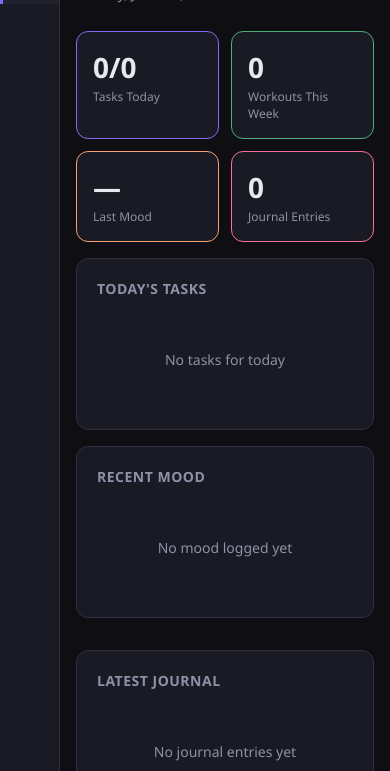
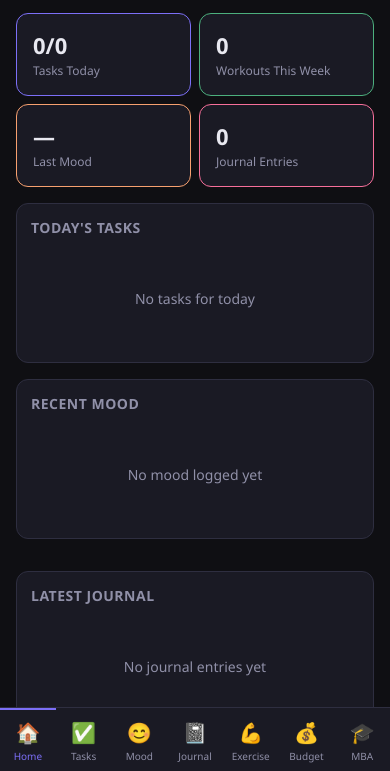
Before and after one commit to atichanant-p/journal, a plain HTML site: page index.html in a window 390 px wide. Shown: the part 73-844 px from the top of the page. Drawn offline with Linux system fonts and the light colour scheme.

Commit message:
Add files via upload

```diff
--- a/index.html
+++ b/index.html
@@ -155,12 +155,60 @@
   .toast.show { opacity: 1; transform: translateY(0); }
 
   @media (max-width: 700px) {
-    .sidebar { width: 60px; }
-    .sidebar-header h1, .sidebar-header p, .nav-item span, .nav-section { display: none; }
-    .nav-item { justify-content: center; padding: 12px; }
-    .stat-grid { grid-template-columns: 1fr 1fr; }
+    /* Hide sidebar, show bottom nav instead */
+    .sidebar { display: none; }
+    .app { flex-direction: column; }
+    .main { flex: 1; overflow-y: auto; padding-bottom: 70px; }
+    .page { padding: 16px; max-width: 100%; }
+
+    /* Bottom navigation bar */
+    .bottom-nav { display: flex; position: fixed; bottom: 0; left: 0; right: 0; background: var(--surface); border-top: 1px solid var(--border); z-index: 50; height: 64px; }
+    .bottom-nav-item { flex: 1; display: flex; flex-direction: column; align-items: center; justify-content: center; gap: 3px; cursor: pointer; color: var(--text2); font-size: 10px; padding: 8px 4px; border-top: 2px solid transparent; }
+    .bottom-nav-item.active { color: var(--accent); border-top-color: var(--accent); }
+    .bottom-nav-item .icon { font-size: 20px; }
+
+    /* Layout fixes */
+    .stat-grid { grid-template-columns: 1fr 1fr; gap: 8px; }
     .grid2, .grid3 { grid-template-columns: 1fr; }
-    .page { padding: 16px; }
+    .form-row { flex-direction: column; gap: 8px; }
+    .form-group { min-width: unset; }
+
+    /* Todo input stacks */
+    .todo-input-row { flex-wrap: wrap; }
+    .todo-input-row input { flex: 1 1 100%; }
+    .todo-input-row select { flex: 1; }
+    .todo-input-row .btn { flex: 1; justify-content: center; }
+
+    /* Page header on mobile */
+    .page-header { margin-bottom: 16px; }
+    .page-header[style*="flex"] { flex-direction: column; gap: 12px; }
+    h2 { font-size: 20px; }
+
+    /* Mood grid stays 5 cols but smaller */
+    .mood-grid { gap: 6px; }
+    .mood-btn { padding: 8px 4px; font-size: 10px; }
+    .mood-btn .emoji { font-size: 22px; }
+
+    /* Cards */
+    .card { padding: 14px; }
+
+    /* Week strip */
+    .week-strip { gap: 4px; }
+    .day-cell { padding: 6px 2px; }
+
+    /* Tabs */
+    .tabs { width: 100%; }
+    .tab { flex: 1; text-align: center; }
+
+    /* Modal full screen on mobile */
+    .modal { width: 100%; max-width: 100%; margin: 0; border-radius: 16px 16px 0 0; position: fixed; bottom: 0; left: 0; right: 0; max-height: 90vh; overflow-y: auto; }
+    .modal-overlay.open { align-items: flex-end; }
+
+    /* Stat cards */
+    .stat-card .value { font-size: 22px; }
+  }
+  @media (min-width: 701px) {
+    .bottom-nav { display: none; }
   }
 </style>
 </head>
@@ -524,6 +572,31 @@
 
 <div class="toast" id="toast"></div>
 
+<!-- Mobile Bottom Nav -->
+<div class="bottom-nav">
+  <div class="bottom-nav-item active" onclick="navigate('dashboard', this)">
+    <span class="icon">🏠</span><span>Home</span>
+  </div>
+  <div class="bottom-nav-item" onclick="navigate('todos', this)">
+    <span class="icon">✅</span><span>Tasks</span>
+  </div>
+  <div class="bottom-nav-item" onclick="navigate('mood', this)">
+    <span class="icon">😊</span><span>Mood</span>
+  </div>
+  <div class="bottom-nav-item" onclick="navigate('journal', this)">
+    <span class="icon">📓</span><span>Journal</span>
+  </div>
+  <div class="bottom-nav-item" onclick="navigate('exercise', this)">
+    <span class="icon">💪</span><span>Exercise</span>
+  </div>
+  <div class="bottom-nav-item" onclick="navigate('salary', this)">
+    <span class="icon">💰</span><span>Budget</span>
+  </div>
+  <div class="bottom-nav-item" onclick="navigate('mba', this)">
+    <span class="icon">🎓</span><span>MBA</span>
+  </div>
+</div>
+
 <script>
 const store = {
   get: (k, def) => { try { return JSON.parse(localStorage.getItem(k)) ?? def; } catch { return def; } },
@@ -541,9 +614,16 @@ let editingCourseId = null;
 
 function navigate(page) {
   document.querySelectorAll('.page').forEach(p => p.classList.remove('active'));
-  document.querySelectorAll('.nav-item').forEach(n => n.classList.remove('active'));
+  document.querySelectorAll('.nav-item, .bottom-nav-item').forEach(n => n.classList.remove('active'));
   document.getElementById('page-' + page).classList.add('active');
   event.currentTarget.classList.add('active');
+  // sync the other nav (sidebar vs bottom)
+  const allNavItems = document.querySelectorAll('.nav-item, .bottom-nav-item');
+  allNavItems.forEach(n => {
+    if (n !== event.currentTarget && n.getAttribute('onclick') === `navigate('${page}', this)` || n.getAttribute('onclick') === `navigate('${page}')`) {
+      n.classList.add('active');
+    }
+  });
   renderPage(page);
 }
 
```
